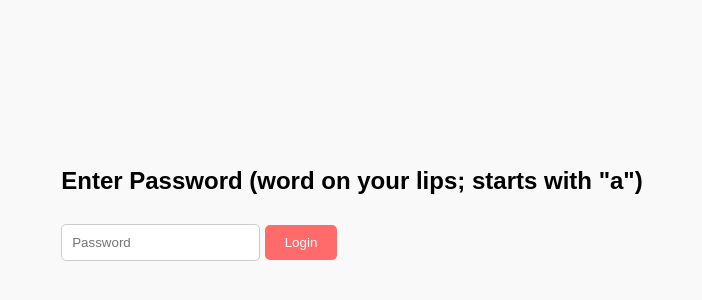
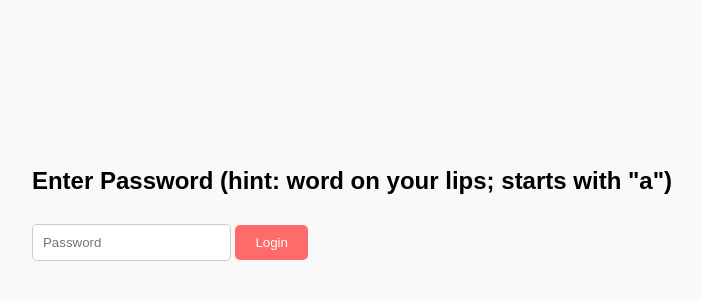
Before and after one commit to wesleycso/vday, a plain HTML site: page index.html in a window 1280 px wide. Shown: the part 188-488 px from the top of the page, without its empty margins (288-990 px from the left). Drawn offline with Linux system fonts and the light colour scheme.

Commit message:
Add files via upload

```diff
--- a/index.html
+++ b/index.html
@@ -53,7 +53,7 @@
 </head>
 <body>
     <div class="login-form">
-        <h2>Enter Password (word on your lips; starts with "a")</h2>
+        <h2>Enter Password (hint: word on your lips; starts with "a")</h2>
         <input type="password" id="password" placeholder="Password">
         <button onclick="checkPassword()">Login</button>
         <p id="error" style="color: red;"></p>
```
